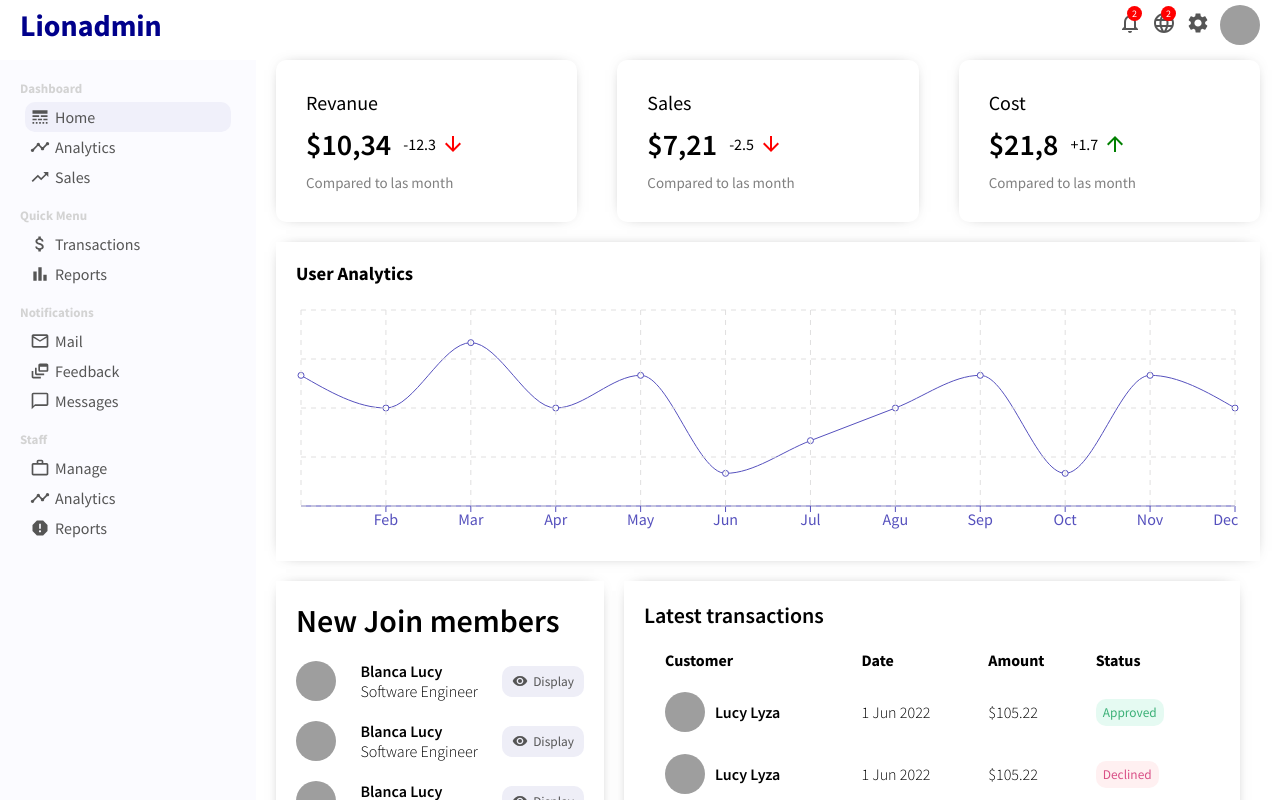
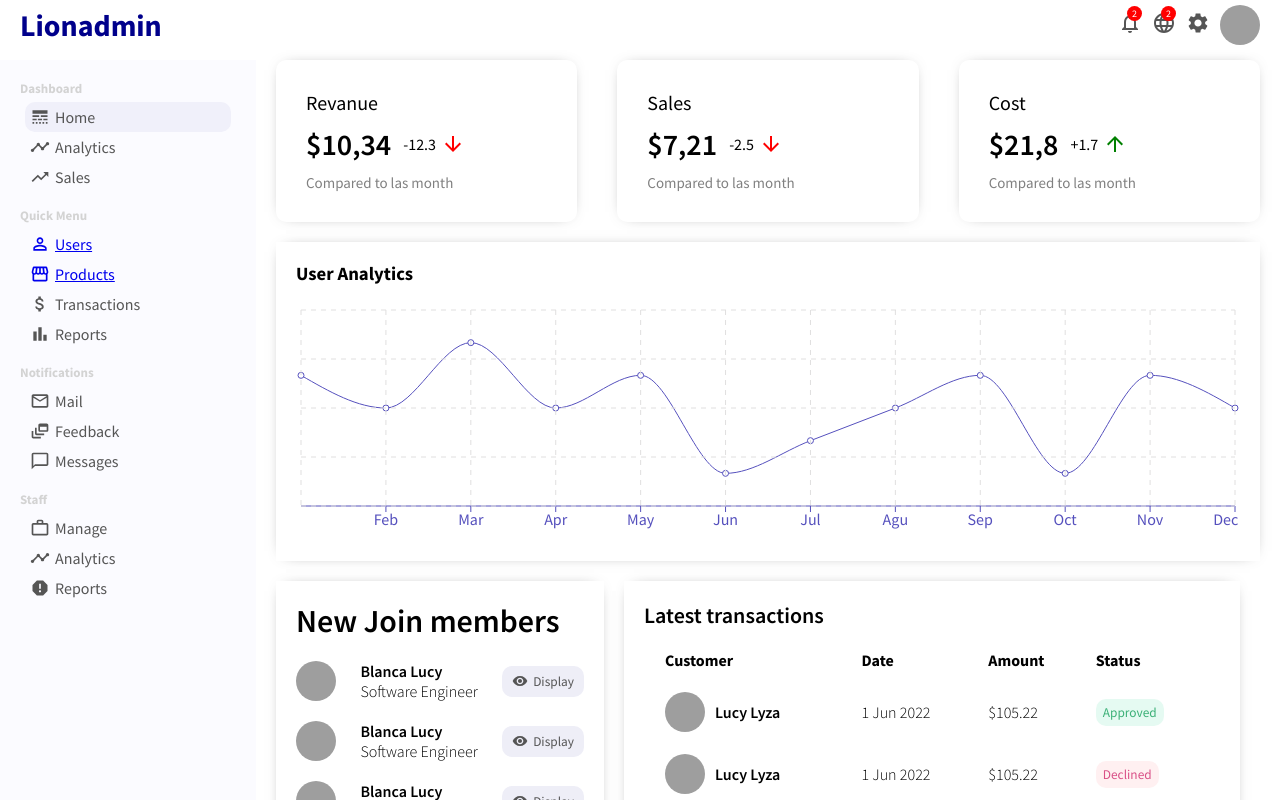
Before and after one commit to JesusLeonChavez/lionadmin, a React (Create React App) app: page / in a window 1280 px wide. Shown: the top 800 px of the page. Built offline with nearby package versions, Linux system fonts and the light colour scheme; grey boxes are pictures that could not be loaded.

Commit message:
fix: router link fix

```diff
--- a/src/components/sidebar/SideBard.jsx
+++ b/src/components/sidebar/SideBard.jsx
@@ -44,8 +44,7 @@ export default function SideBard() {
         <div className="sidebarMenu">
           <h3 className="sidebarTitle">Quick Menu</h3>
           <ul className="sidebarList">
-              {/* solucionar router */}
-            {/* <Link to="/users" className="link">
+            <Link to="/users" className="link">
               <li className="sidebarListItem">
                 <PermIdentity className="sidebarIcon" />
                 Users
@@ -56,7 +55,7 @@ export default function SideBard() {
                 <Storefront className="sidebarIcon" />
                 Products
               </li>
-            </Link> */}
+            </Link>
             <li className="sidebarListItem">
               <AttachMoney className="sidebarIcon" />
               Transactions
```
